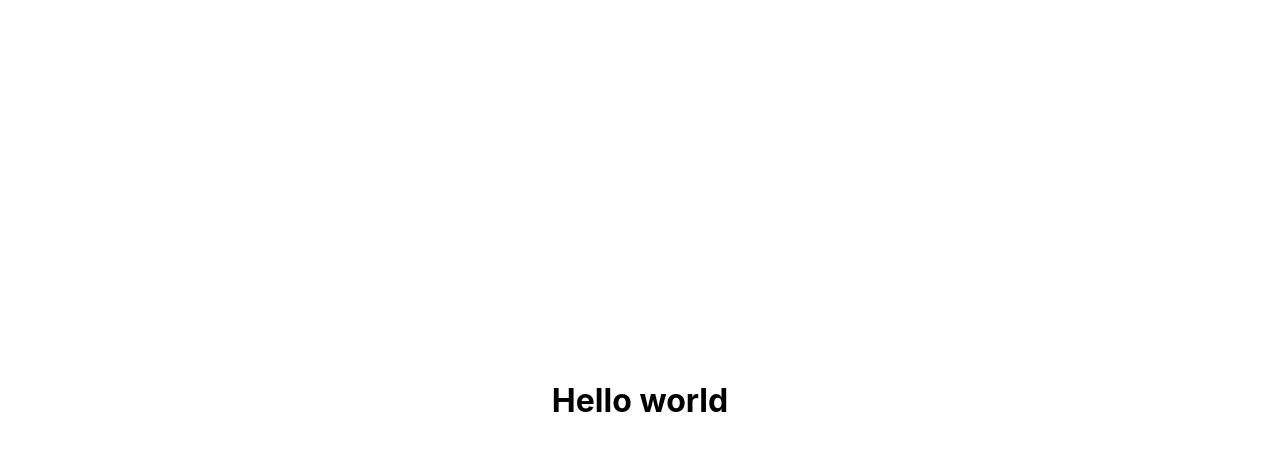
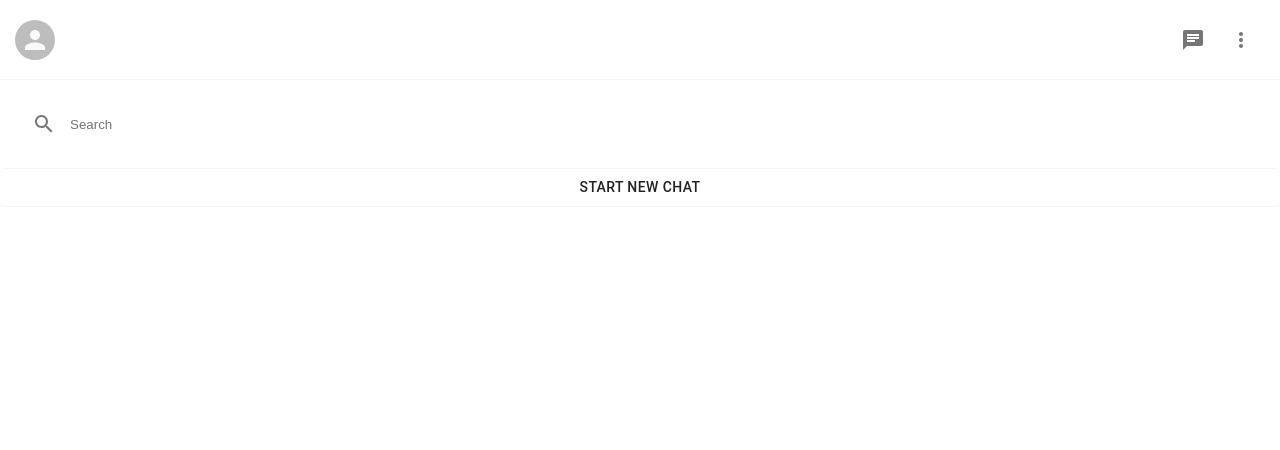
Before and after one commit to shanilsha/Whatsapp_clone, a Next.js app: page / in a window 1280 px wide. Shown: the top 450 px of the page. Built offline with nearby package versions, Linux system fonts and the light colour scheme.

Commit message:
Add Sidebar

```diff
--- /dev/null
+++ b/components/Sidebar.js
@@ -0,0 +1,102 @@
+import {Avatar,IconButton,Button} from '@material-ui/core'
+import styled from 'styled-components';
+import ChatIcon from '@material-ui/icons/Chat';
+import MoreVertIcon from '@material-ui/icons/MoreVert';
+import SearchIcon from '@material-ui/icons/Search';
+
+function Sidebar() {
+
+    return (
+        <Container>
+            <Header>
+                <UserAvatar />
+                <IconContainer>
+
+                <IconButton>
+                    <ChatIcons />
+                </IconButton>
+
+                <IconButton>
+                    <MoreVertIcons />
+                </IconButton>
+
+                </IconContainer>
+            </Header>
+
+            <Search>
+            <IconButton>
+                <SearchIcons />
+            </IconButton>
+                <SearchInput placeholder="Search " />
+
+            </Search>
+            <SidebarButton>Start New Chat</SidebarButton>
+        </Container>
+    )
+}
+
+export default Sidebar
+
+const Container = styled.div`
+
+`;
+const Header = styled.div`
+    display: flex;
+    top:0;
+    position: sticky;
+    background-color: white;
+    z-index: 1;
+    justify-content: space-between;
+    padding: 15px;
+    height: 80px;
+    align-items: center;
+    border-bottom: 1px solid whitesmoke;
+
+
+`;
+const UserAvatar = styled(Avatar)`
+    cursor: pointer;
+
+    :hover {
+        opacity:0.8 ;
+    }
+
+`;
+
+const IconContainer = styled.div`
+
+`;
+
+const ChatIcons = styled(ChatIcon)`
+
+
+`;
+const MoreVertIcons = styled(MoreVertIcon)`
+
+`;
+const Search = styled.div`
+    display: flex;
+    align-items: center;
+    padding:20px;
+    border-radius: 2px;
+
+
+`;
+const SearchIcons = styled(SearchIcon)`
+
+`;
+const SearchInput = styled.input`
+    outline-width: 0;
+    flex:1;
+    border:none;
+`;
+const SidebarButton = styled(Button)`
+    width:100%;
+    /* become larger box */
+    &&& {
+        border-top: 1px solid whitesmoke;
+        border-bottom: 1px solid whitesmoke;
+    }
+
+    cursor: pointer;
+`;
--- a/package.json
+++ b/package.json
@@ -8,8 +8,11 @@
     "start": "next start"
   },
   "dependencies": {
+    "@material-ui/core": "^4.11.4",
+    "@material-ui/icons": "^4.11.2",
     "next": "10.2.2",
     "react": "17.0.2",
-    "react-dom": "17.0.2"
+    "react-dom": "17.0.2",
+    "styled-components": "^5.3.0"
   }
 }
--- a/pages/index.js
+++ b/pages/index.js
@@ -1,12 +1,17 @@
 import Head from 'next/head'
 import Image from 'next/image'
-import styles from '../styles/Home.module.css'
+import Sidebar from '../components/Sidebar'
 
 export default function Home() {
   return (
-    <div className={styles.container}>
+    <div>
+      <Head>
+        <title>Whatsapp_clone</title>
+        <meta name="description" content="Generated by create next app" />
+        <link rel="icon" href="/favicon.ico" />
+      </Head>
 
-      <h1>Hello world </h1>
+      <Sidebar />
     </div>
   )
 }
--- a/styles/Home.module.css
+++ /dev/null
@@ -1,121 +0,0 @@
-.container {
-  min-height: 100vh;
-  padding: 0 0.5rem;
-  display: flex;
-  flex-direction: column;
-  justify-content: center;
-  align-items: center;
-  height: 100vh;
-}
-
-.main {
-  padding: 5rem 0;
-  flex: 1;
-  display: flex;
-  flex-direction: column;
-  justify-content: center;
-  align-items: center;
-}
-
-.footer {
-  width: 100%;
-  height: 100px;
-  border-top: 1px solid #eaeaea;
-  display: flex;
-  justify-content: center;
-  align-items: center;
-}
-
-.footer a {
-  display: flex;
-  justify-content: center;
-  align-items: center;
-  flex-grow: 1;
-}
-
-.title a {
-  color: #0070f3;
-  text-decoration: none;
-}
-
-.title a:hover,
-.title a:focus,
-.title a:active {
-  text-decoration: underline;
-}
-
-.title {
-  margin: 0;
-  line-height: 1.15;
-  font-size: 4rem;
-}
-
-.title,
-.description {
-  text-align: center;
-}
-
-.description {
-  line-height: 1.5;
-  font-size: 1.5rem;
-}
-
-.code {
-  background: #fafafa;
-  border-radius: 5px;
-  padding: 0.75rem;
-  font-size: 1.1rem;
-  font-family: Menlo, Monaco, Lucida Console, Liberation Mono, DejaVu Sans Mono,
-    Bitstream Vera Sans Mono, Courier New, monospace;
-}
-
-.grid {
-  display: flex;
-  align-items: center;
-  justify-content: center;
-  flex-wrap: wrap;
-  max-width: 800px;
-  margin-top: 3rem;
-}
-
-.card {
-  margin: 1rem;
-  padding: 1.5rem;
-  text-align: left;
-  color: inherit;
-  text-decoration: none;
-  border: 1px solid #eaeaea;
-  border-radius: 10px;
-  transition: color 0.15s ease, border-color 0.15s ease;
-  width: 45%;
-}
-
-.card:hover,
-.card:focus,
-.card:active {
-  color: #0070f3;
-  border-color: #0070f3;
-}
-
-.card h2 {
-  margin: 0 0 1rem 0;
-  font-size: 1.5rem;
-}
-
-.card p {
-  margin: 0;
-  font-size: 1.25rem;
-  line-height: 1.5;
-}
-
-.logo {
-  height: 1em;
-  margin-left: 0.5rem;
-}
-
-@media (max-width: 600px) {
-  .grid {
-    width: 100%;
-    flex-direction: column;
-  }
-}
--- a/styles/globals.css
+++ b/styles/globals.css
@@ -1,6 +1,6 @@
 html,
 body {
-  padding: 0;
+
   margin: 0;
   font-family: -apple-system, BlinkMacSystemFont, Segoe UI, Roboto, Oxygen,
     Ubuntu, Cantarell, Fira Sans, Droid Sans, Helvetica Neue, sans-serif;
```
Also changed, not shown: 1 other file (tests, documents, lock files or other folders).
